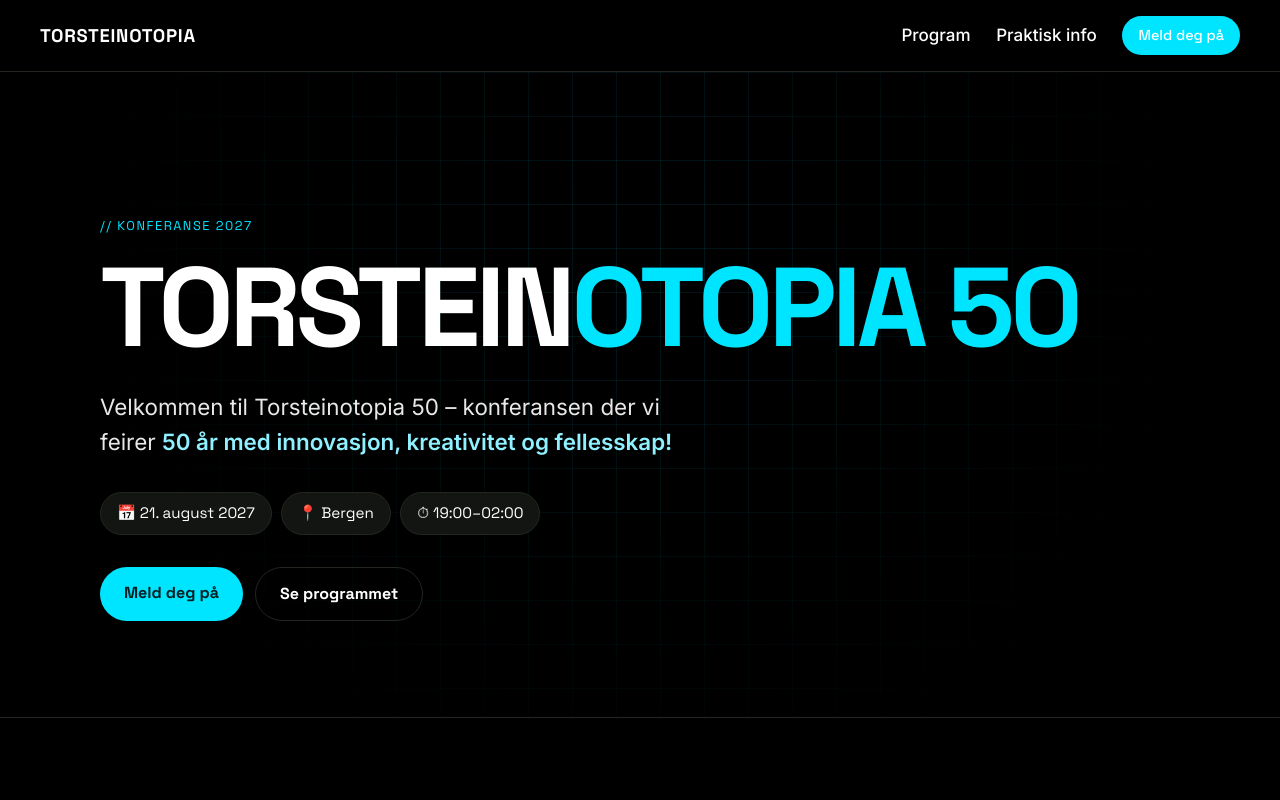
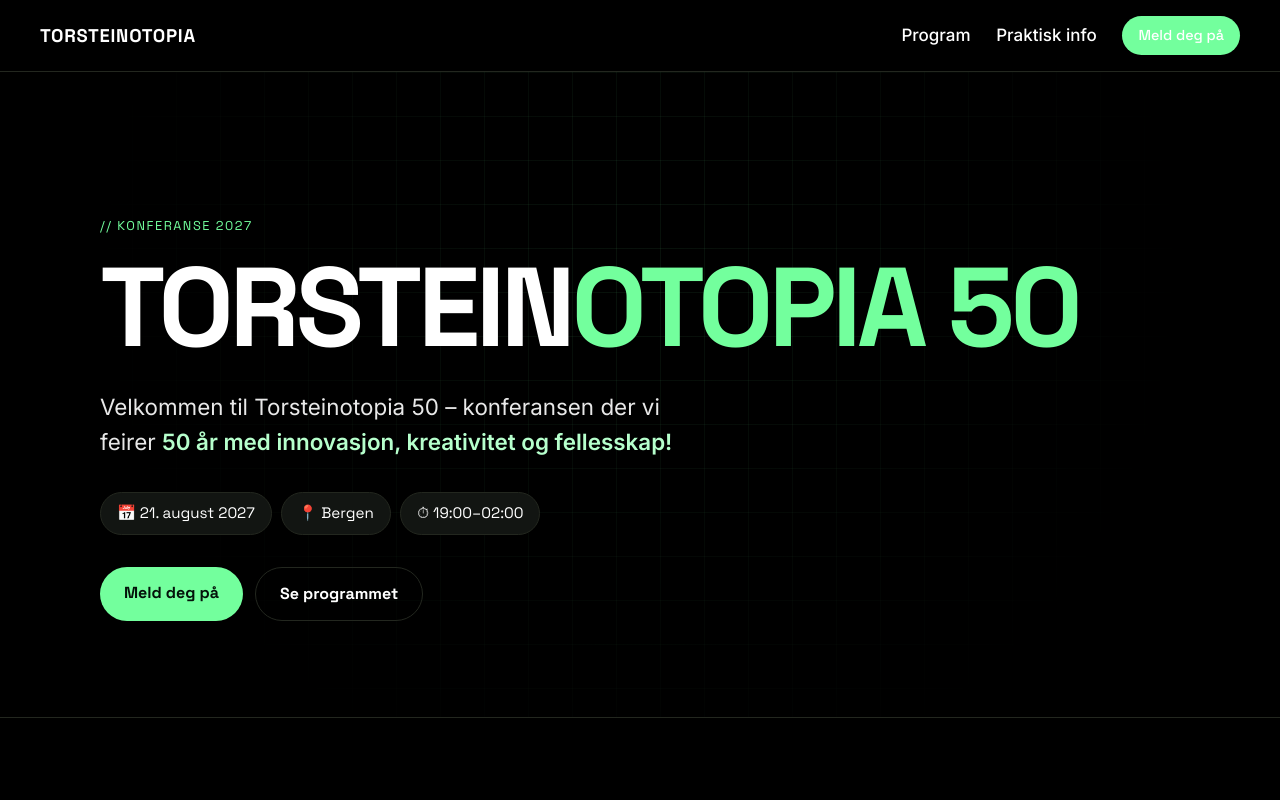
Before and after one commit to TorsteinUtne/torsteinotopia, a plain HTML site: page index.html in a window 1280 px wide. Shown: the top 800 px of the page. Drawn offline with Linux system fonts and the light colour scheme.

Commit message:
Sett aksentfargen tilbake til klargrønn (#73ff9d)
Co-Authored-By: Claude Opus 4.8 <noreply@anthropic.com>

```diff
--- a/styles.css
+++ b/styles.css
@@ -1,5 +1,5 @@
 /* Torsteinotopia — stilark
-   Inspirert av Volum: svart bakgrunn, cyan aksent, techy typografi. */
+   Inspirert av Volum: svart bakgrunn, klargrønn aksent, techy typografi. */
 
 :root {
   --bg: #000000;
@@ -8,8 +8,8 @@
   --border: #23271f;
   --text: #ffffff;
   --muted: #b1b1b1;
-  --accent: #00e5ff;        /* primær aksent – cyan */
-  --accent-soft: #8ff0ff;   /* lys cyan */
+  --accent: #73ff9d;        /* primær aksent – klargrønn */
+  --accent-soft: #b6ffcc;   /* lys grønn */
   --orange: #ffb280;    /* sekundær */
   --red: #ff4444;
   --maxw: 1080px;
@@ -57,7 +57,7 @@ h1, h2, h3 {
 .btn {
   display: inline-block;
   background: var(--accent);
-  color: #042024;
+  color: #04120a;
   font-family: "Space Grotesk", sans-serif;
   font-weight: 700;
   padding: 0.85rem 1.5rem;
@@ -70,7 +70,7 @@ h1, h2, h3 {
 .btn:hover {
   text-decoration: none;
   transform: translateY(-2px);
-  box-shadow: 0 8px 24px rgba(0, 229, 255, 0.35);
+  box-shadow: 0 8px 24px rgba(115, 255, 157, 0.25);
 }
 .btn--ghost {
   background: transparent;
@@ -127,8 +127,8 @@ h1, h2, h3 {
   position: absolute;
   inset: 0;
   background-image:
-    linear-gradient(rgba(0, 229, 255, 0.1) 1px, transparent 1px),
-    linear-gradient(90deg, rgba(0, 229, 255, 0.1) 1px, transparent 1px);
+    linear-gradient(rgba(115, 255, 157, 0.07) 1px, transparent 1px),
+    linear-gradient(90deg, rgba(115, 255, 157, 0.07) 1px, transparent 1px);
   background-size: 44px 44px;
   mask-image: radial-gradient(circle at 50% 30%, #000 0%, transparent 70%);
   -webkit-mask-image: radial-gradient(circle at 50% 30%, #000 0%, transparent 70%);
@@ -213,7 +213,7 @@ h1, h2, h3 {
 /* ---------- Påmelding ---------- */
 .signup {
   background:
-    radial-gradient(circle at 50% 0%, rgba(0, 229, 255, 0.14), transparent 60%),
+    radial-gradient(circle at 50% 0%, rgba(115, 255, 157, 0.1), transparent 60%),
     var(--bg-soft);
   border-top: 1px solid var(--border);
   border-bottom: 1px solid var(--border);
```
